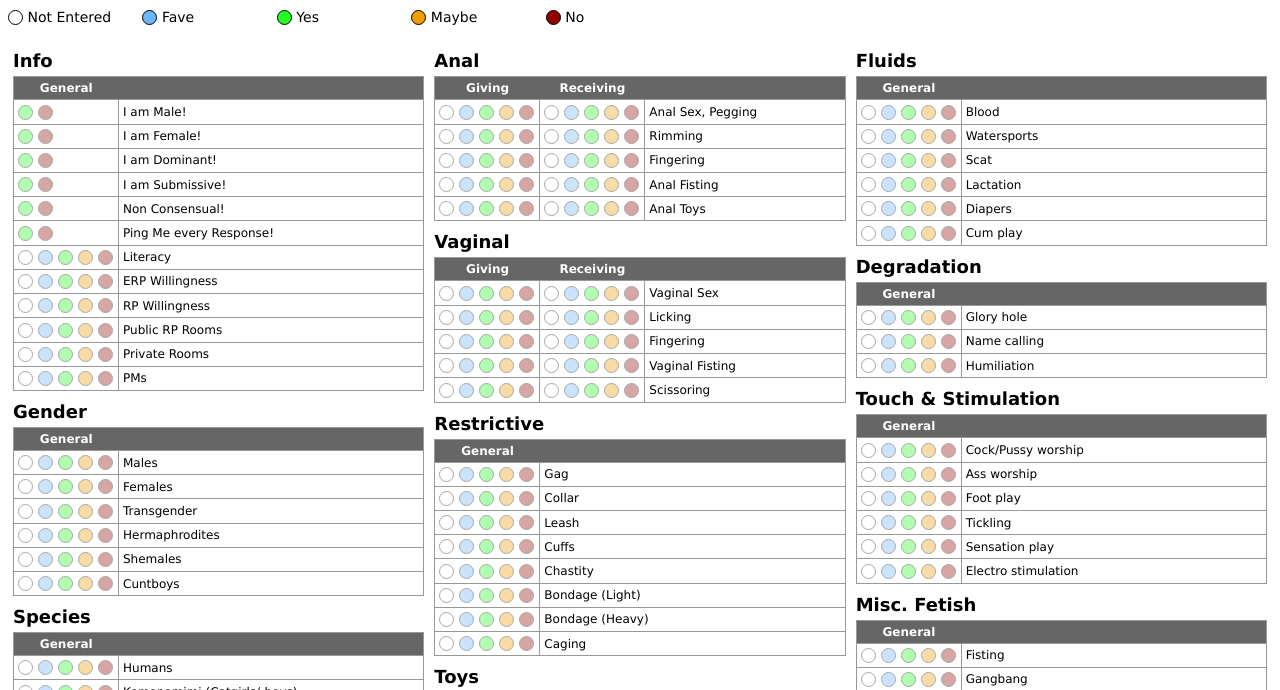
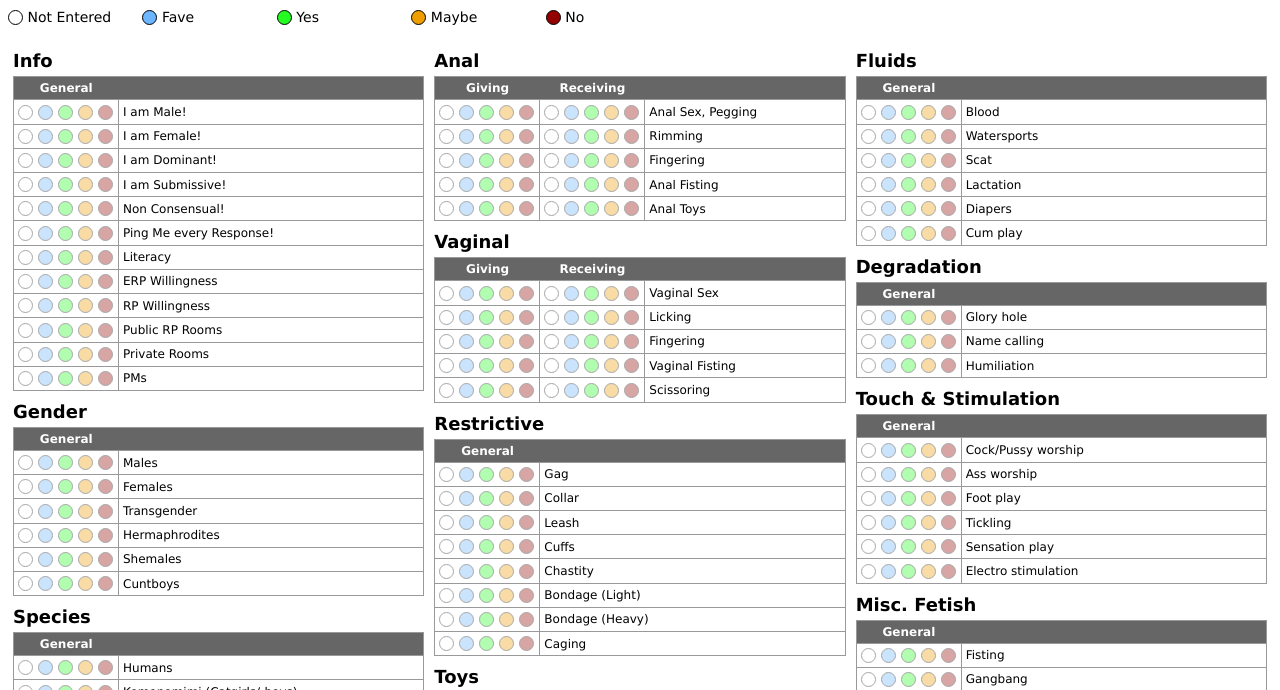
Before and after one commit to Assteroo/assteroo.github.io, a plain HTML site: page index.html in a window 1280 px wide. Shown: the part 52-742 px from the top of the page. Drawn offline with nearby package versions, Linux system fonts and the light colour scheme.

Commit message:
Reverting some changes.

```diff
--- a/index.html
+++ b/index.html
@@ -784,11 +784,11 @@
 
                         return $category;
                     },
-                    createChoice: function(mode = 0){
+                    createChoice: function(){
                         var $container = $('<div>').addClass('choices');
                         var levels = Object.keys(level);
                         for(var i = 0; i < levels.length; i++) {
-							if (mode == 0 || (mode == 1 && i != 0 && i != 1 && i != 3)) {
+
                             $('<button>')
                                     .addClass('choice')
                                     .addClass(level[levels[i]])
@@ -801,19 +801,12 @@
                                         $(this).addClass('selected');
                                     });
 							}
-                        }
                         return $container;
                     },
                     createKink: function(fields, name){
                         var $row = $('<tr>').data('kink', name).addClass('kinkRow');
                         for(var i = 0; i < fields.length; i++) {
-							console.log(name);
-							var $choices;
-							if (name.includes("!")){
-								$choices = inputKinks.createChoice(1);
-							} else {
-								$choices = inputKinks.createChoice(0);
-							};
+			var $choices = inputKinks.createChoice();
                             $choices.data('field', fields[i]);
                             $choices.addClass('choice-' + strToClass(fields[i]));
                             $('<td>').append($choices).appendTo($row);
```
